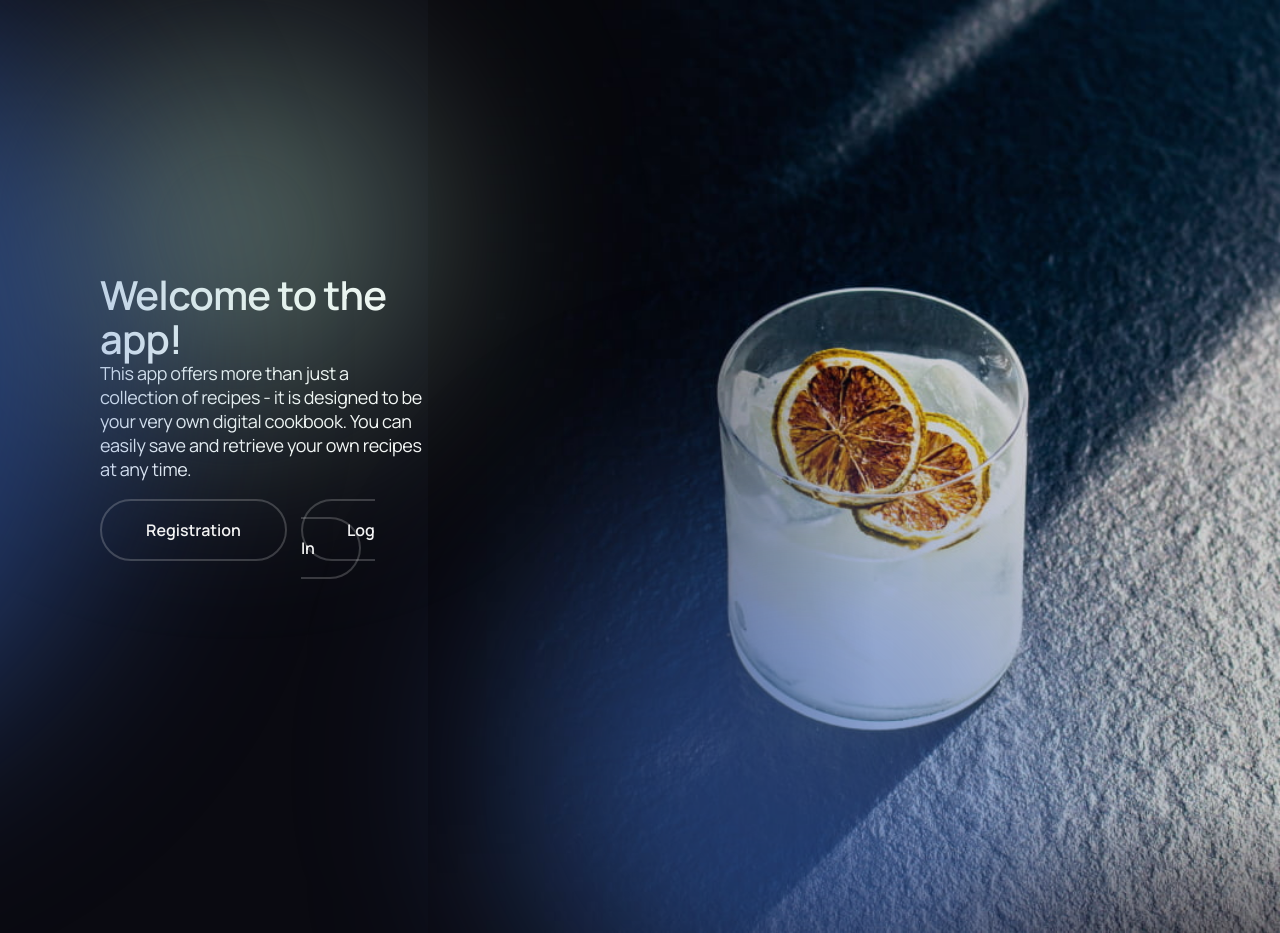
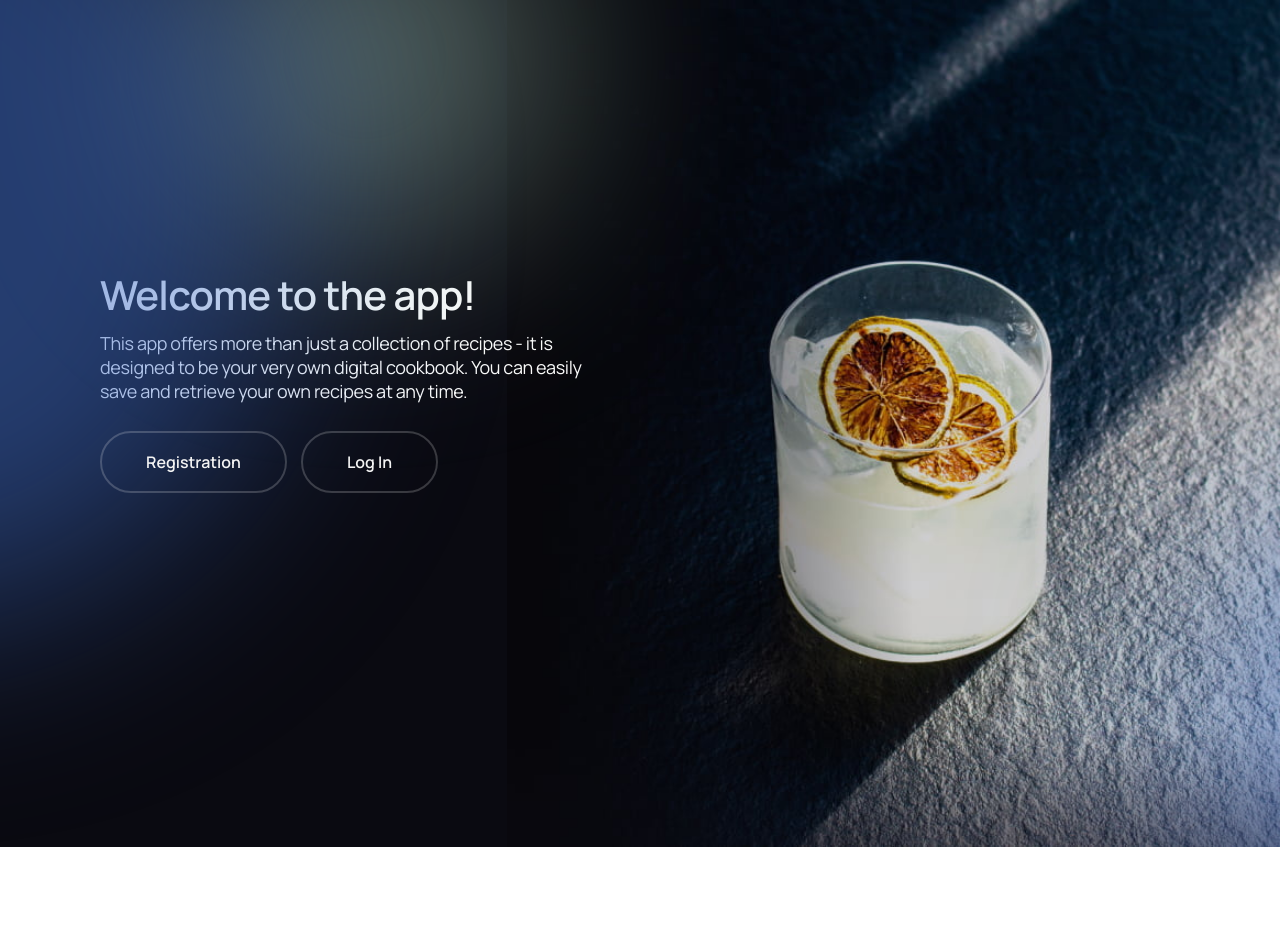
Before and after one commit to Djoult/project-Dream4IT, a React (Vite) app: page /project-Dream4IT/welcome in a window 1280 px wide. After the commit the page ends 847 px from the top, so only its background shows below. Built offline with nearby package versions, Linux system fonts and the light colour scheme.

Commit message:
Fixed @media and styles on pages

```diff
--- a/src/components/AuthNav/AuthNav.styled.jsx
+++ b/src/components/AuthNav/AuthNav.styled.jsx
@@ -5,23 +5,36 @@ import { NavLink } from "react-router-dom";
 export const NavList = styled.ul`
   display: flex;
   gap: 14px;
+  box-sizing: border-box;
 `;
 
 export const StyledLink = styled(NavLink)`
-  text-decoration: none;
-  color: #f3f3f3;
   font-family: Manrope;
-  font-size: 16px;
-  background-color: transparent;
+  font-size: 14px;
+
   font-weight: 600;
   line-height: 18px;
+
+  color: #f3f3f3;
+  background-color: transparent;
+
   border-radius: 42px;
   border: 2px solid rgba(243, 243, 243, 0.2);
 
-  padding: 18px 44px;
+  padding: 14px 44px;
 
   transition: color 0.3s, background-color 0.3s,
     transform 0.3s cubic-bezier(0.7, 0.98, 0.86, 0.98);
+
+  @media (min-width: 768px) {
+    font-size: 16px;
+    padding: 18px 44px;
+  }
+
+  @media (min-width: 1440px) {
+    font-size: 16px;
+    padding: 18px 44px;
+  }
 
   &:hover,
   &:focus {
--- a/src/components/BackgroundLayout/BackgroundLayout.styled.jsx
+++ b/src/components/BackgroundLayout/BackgroundLayout.styled.jsx
@@ -10,12 +10,11 @@ export const StartWrapper = styled.div`
   background-size: contain;
   background-position: right;
 
-  @media screen and (min-width: 569px) and (max-width: 767px) {
+  @media (min-width: 568px) and (max-width: 767px) {
     background-image: url("/src/assets/glass_tablet.jpg");
     min-width: 568px;
   }
-
-  @media screen and (min-width: 768px) {
+  @media (min-width: 768px) {
     background-image: url("/src/assets/glass.jpg");
     min-width: 769px;
   }
@@ -30,21 +29,24 @@ export const Ellipse = styled.div`
 export const Ellipse1 = styled(Ellipse)`
   width: 257px;
   height: 247px;
+
   top: 84px;
   left: 42px;
 
   border-radius: 387px;
   background: rgba(188, 230, 210, 0.4);
 
-  @media (min-width: 767px) {
+  @media (min-width: 568px) {
     width: 387px;
     height: 372px;
+
     top: 46px;
   }
 
-  @media (min-width: 1440px) {
+  @media (min-width: 768px) {
     width: 387px;
     height: 381px;
+
     top: -132px;
     left: 171px;
   }
@@ -59,14 +61,14 @@ export const Ellipse2 = styled(Ellipse)`
   border-radius: 849px;
   background: rgba(64, 112, 205, 0.5);
 
-  @media (min-width: 767px) {
+  @media (min-width: 568px) {
     width: 784px;
     height: 829px;
     top: -50px;
     left: -665px;
   }
 
-  @media (min-width: 1440px) {
+  @media (min-width: 768px) {
     width: 784px;
     height: 849px;
     top: -231px;
@@ -77,6 +79,7 @@ export const Ellipse2 = styled(Ellipse)`
 export const Ellipse3 = styled(Ellipse)`
   width: 549px;
   height: 543px;
+
   top: 498px;
   left: 331px;
   z-index: 0;
@@ -84,14 +87,15 @@ export const Ellipse3 = styled(Ellipse)`
   border-radius: 549px;
   background: rgba(64, 112, 205, 0.5);
 
-  @media (min-width: 767px) {
+  @media (min-width: 568px) {
     width: 549px;
     height: 543px;
+
     top: 498px;
-    left: 521px;
+    left: 621px;
   }
 
-  @media (min-width: 1440px) {
+  @media (min-width: 768px) {
     width: 549px;
     height: 543px;
 
--- a/src/components/SignupForm/SignupForm.styled.jsx
+++ b/src/components/SignupForm/SignupForm.styled.jsx
@@ -8,14 +8,17 @@ export const FormWrapper = styled.form`
 `;
 
 export const TextInput = styled.input`
+  height: 54px;
+
   border-radius: 200px;
   border: 1px solid #f3f3f380;
+
   color: #f3f3f3;
-  padding: 14px 24px;
-
   background-color: transparent;
 
   outline: none;
+
+  padding-left: 24px;
 
   transition: border-color 0.3s;
 
@@ -74,7 +77,7 @@ export const StyledInputWrapper = styled.div`
 
 export const Icon = styled.img`
   position: absolute;
-  top: 11px;
+  top: 16px;
   right: 19px;
 `;
 
@@ -82,7 +85,7 @@ export const NotifyEmail = styled.div`
   font-size: 12px;
   line-height: 14px;
   position: absolute;
-  top: 75px;
+  top: 94px;
   right: 58px;
   color: #da1414;
 `;
@@ -91,8 +94,8 @@ export const NotifyPassword = styled.div`
   font-size: 12px;
   line-height: 14px;
   position: absolute;
-  top: 169px;
-  right: 9px;
+  top: 205px;
+  right: 55px;
   color: #da1414;
 `;
 
@@ -100,7 +103,7 @@ export const NotifyEmailSignin = styled.div`
   font-size: 12px;
   line-height: 14px;
   position: absolute;
-  top: 16px;
+  top: 22px;
   right: 58px;
   color: #da1414;
 `;
@@ -109,7 +112,7 @@ export const NotifyPassSignin = styled.div`
   font-size: 12px;
   line-height: 14px;
   position: absolute;
-  top: 110px;
+  top: 134px;
   right: 56px;
   color: #da1414;
 `;
--- a/src/pages/SigninPage/SignInPage.styled.jsx
+++ b/src/pages/SigninPage/SignInPage.styled.jsx
@@ -20,3 +20,26 @@ export const CustomLink = styled(Link)`
     transform: scale(1.12);
   }
 `;
+
+export const SigninWrapper = styled.div`
+  display: flex;
+  flex-direction: column;
+
+  text-align: center;
+  z-index: 1100;
+
+  min-width: 335px;
+  max-width: 400px;
+
+  padding: 240px 20px 278px 20px;
+
+  @media (min-width: 568px) {
+    padding: 366px 304px 334px 64px;
+    width: 400px;
+  }
+
+  @media (min-width: 768px) {
+    padding: 240px 940px 208px 100px;
+    width: 400px;
+  }
+`;
--- a/src/pages/SigninPage/SigninPage.jsx
+++ b/src/pages/SigninPage/SigninPage.jsx
@@ -1,29 +1,27 @@
+import { useSelector } from "react-redux";
+
 import BackgroundLayout from "../../components/BackgroundLayout/BackgroundLayout";
 import { SigninForm } from "../../components/SigninForm/SigninForm";
 
-import { SignupWrapper } from "../SignupPage/SignupPage.styled";
+import { CustomizedSnackbar } from "../../components/commonComponents/CustomizedSnackbar";
+import { selectIsLoading } from "../../redux/selectors";
+
 import { SectionTitle } from "../WelcomePage/WelcomePage.styled";
-
-import { CustomLink } from "./SignInPage.styled";
-import { useSelector } from "react-redux";
-import { CustomizedSnackbar } from "../../components/commonComponents/CustomizedSnackbar";
-import {
-  selectIsLoading
-} from "../../redux/selectors";
+import { CustomLink, SigninWrapper } from "./SignInPage.styled";
 
 export const SigninPage = () => {
-  const { error, isLoading} = useSelector((state) => ({
+  const { error, isLoading } = useSelector((state) => ({
     error: state.auth.error,
     isLoading: selectIsLoading(state),
   }));
 
   return (
     <BackgroundLayout>
-      <SignupWrapper>
+      <SigninWrapper>
         <SectionTitle>Sign In</SectionTitle>
         <SigninForm isLoading={isLoading} />
         <CustomLink to="/signup">Registration</CustomLink>
-      </SignupWrapper>
+      </SigninWrapper>
       {error && <CustomizedSnackbar severity={"error"} message={error} />}
     </BackgroundLayout>
   );
--- a/src/pages/SignupPage/SignupPage.jsx
+++ b/src/pages/SignupPage/SignupPage.jsx
@@ -14,15 +14,30 @@ import { Modal } from "../../components/Modals/Modal";
 import { CustomizedSnackbar } from "../../components/commonComponents/CustomizedSnackbar";
 
 export const SignupPage = () => {
-  const { userNeedVerification, isLoading, user, error } = useSelector((state) => {
-    return {
-      userNeedVerification: selectUserNeedVerification(state),
-      isLoading: selectIsLoading(state),
-      user: state.auth.user,
-      error: state.auth.error
-    };
-  });
+  const { userNeedVerification, isLoading, user, error } = useSelector(
+    (state) => {
+      return {
+        userNeedVerification: selectUserNeedVerification(state),
+        isLoading: selectIsLoading(state),
+        user: state.auth.user,
+        error: state.auth.error,
+      };
+    }
+  );
 
+  return (
+    <BackgroundLayout>
+      <SignupWrapper>
+        <SectionTitle>Registration</SectionTitle>
+        <SignupForm isLoading={isLoading} />
+        <CustomLink to="/signin">Sign In</CustomLink>
+      </SignupWrapper>
+      {userNeedVerification && (
+        <Modal message={`Please verify your account on ${user.email}`} />
+      )}
+      {error && <CustomizedSnackbar severity={"error"} message={error} />}
+    </BackgroundLayout>
+  );
   return (
     <BackgroundLayout>
       <SignupWrapper>
--- a/src/pages/SignupPage/SignupPage.styled.jsx
+++ b/src/pages/SignupPage/SignupPage.styled.jsx
@@ -13,17 +13,12 @@ export const SignupWrapper = styled.div`
 
   padding: 240px 20px 210px 20px;
 
-  @media (min-width: 568px) and (max-width: 768px) {
+  @media (min-width: 568px) {
     padding: 330px 304px 330px 64px;
     width: 400px;
   }
 
-  @media (min-width: 768px) and (max-width: 1440px) {
-    padding: 204px 940px 172px 100px;
-    width: 400px;
-  }
-
-  @media (min-width: 1440px) {
+  @media (min-width: 768px) {
     padding: 204px 940px 172px 100px;
     width: 400px;
   }
--- a/src/pages/WelcomePage/WelcomePage.jsx
+++ b/src/pages/WelcomePage/WelcomePage.jsx
@@ -1,5 +1,5 @@
 import {
-  TextWrapper,
+  WelcomePageContainer,
   WelcomeDescription,
   ButtonWrapper,
   SectionTitle,
@@ -11,7 +11,7 @@ import BackgroundLayout from "../../components/BackgroundLayout/BackgroundLayout
 const WelcomePage = () => {
   return (
     <BackgroundLayout>
-      <TextWrapper>
+      <WelcomePageContainer>
         <SectionTitle>Welcome to the app!</SectionTitle>
         <WelcomeDescription>
           This app offers more than just a collection of recipes - it is
@@ -21,7 +21,7 @@ const WelcomePage = () => {
         <ButtonWrapper>
           <AuthNav />
         </ButtonWrapper>
-      </TextWrapper>
+      </WelcomePageContainer>
     </BackgroundLayout>
   );
 };
--- a/src/pages/WelcomePage/WelcomePage.styled.jsx
+++ b/src/pages/WelcomePage/WelcomePage.styled.jsx
@@ -1,30 +1,67 @@
 import styled from "@emotion/styled";
 
-export const TextWrapper = styled.div`
-  text-align: left;
-  padding: 273px 855px 376px 100px;
+export const WelcomePageContainer = styled.div`
+  width: 375px;
+  font-size: 28px;
   display: flex;
+  align-items: center;
   flex-direction: column;
+
+  padding: 304px 28px;
+
+  @media (min-width: 568px) {
+    align-items: baseline;
+    width: 470px;
+    padding: 400px 234px 400px 64px;
+  }
+
+  @media (min-width: 768px) {
+    width: 485px;
+    padding: 273px 855px 376px 100px;
+  }
 `;
 
 export const SectionTitle = styled.h2`
-  text-align: start;
   color: #fafafa;
+
+  align-items: center;
+  text-align: center;
+
   font-family: Manrope;
-  font-size: 40px;
+  font-size: 28px;
   font-weight: 600;
   line-height: 44px;
   letter-spacing: -0.8px;
+
+  @media (min-width: 568px) {
+    text-align: left;
+    width: 393px;
+    font-size: 40px;
+  }
 `;
 
 export const WelcomeDescription = styled.p`
+  text-align: center;
   color: #fafafa;
+
   font-family: Manrope;
-  font-size: 18px;
+  font-size: 14px;
   line-height: 24px;
   letter-spacing: -0.36px;
+
+  margin-top: 14px;
+
   margin-bottom: 40px;
-  /* margin-top: 14px; */
+
+  @media (min-width: 568px) {
+    text-align: left;
+    font-size: 18px;
+  }
+
+  @media (min-width: 768px) {
+    text-align: left;
+    font-size: 18px;
+  }
 `;
 
 export const ButtonWrapper = styled.div`
```
